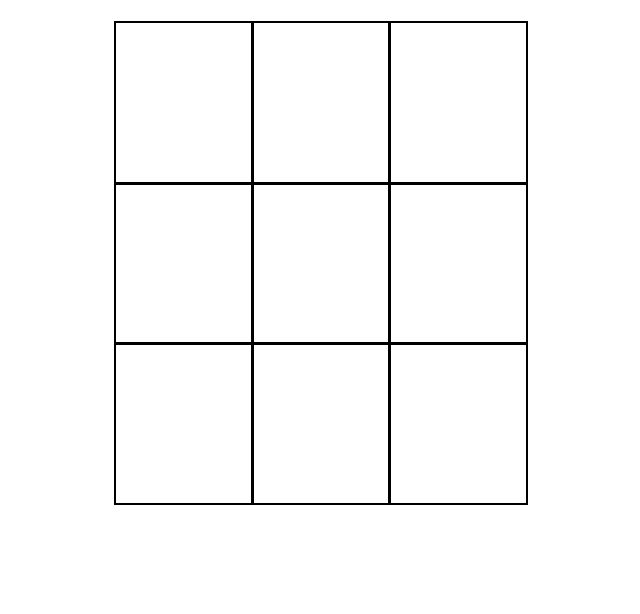
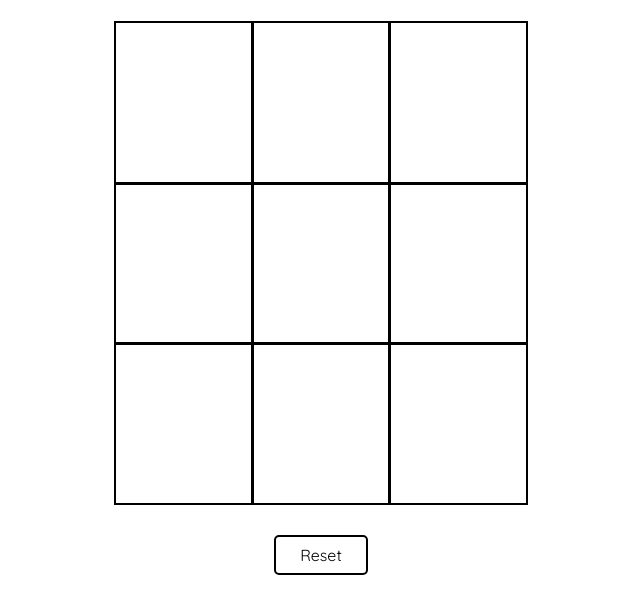
Before and after one commit to hcw0/tic-tac-toe, a plain HTML site: page index.html in a window 1280 px wide. Shown: the part 174-788 px from the top of the page, without its empty margins (319-959 px from the left). Drawn offline with Linux system fonts and the light colour scheme.

Commit message:
Add reset button

```diff
--- a/index.html
+++ b/index.html
@@ -26,6 +26,7 @@
                 <div class="square square-3-2"></div>
                 <div class="square square-3-3"></div>
             </div>
+            <button class="reset-button">Reset</button>
         </div>
     </body>
 </html>
--- a/style.css
+++ b/style.css
@@ -5,6 +5,16 @@
 
 body {
     font-family: 'Quicksand', sans-serif;
+}
+
+button {
+    background: none;
+	color: inherit;
+	border: none;
+	padding: 0;
+	font: inherit;
+	cursor: pointer;
+	outline: inherit;
 }
 
 h1 {
@@ -24,6 +34,7 @@ h2 {
     width: 100%;
     justify-content: center;
     align-items: center;
+    flex-direction: column;
 }
 
 .board {
@@ -44,3 +55,10 @@ h2 {
     font-weight: 300;
     font-size: 5vw;
 }
+
+.reset-button {
+    margin-top: 2rem;
+    border: 2px solid black;
+    padding: .5rem 1.5rem;
+    border-radius: 5px;
+}
```
